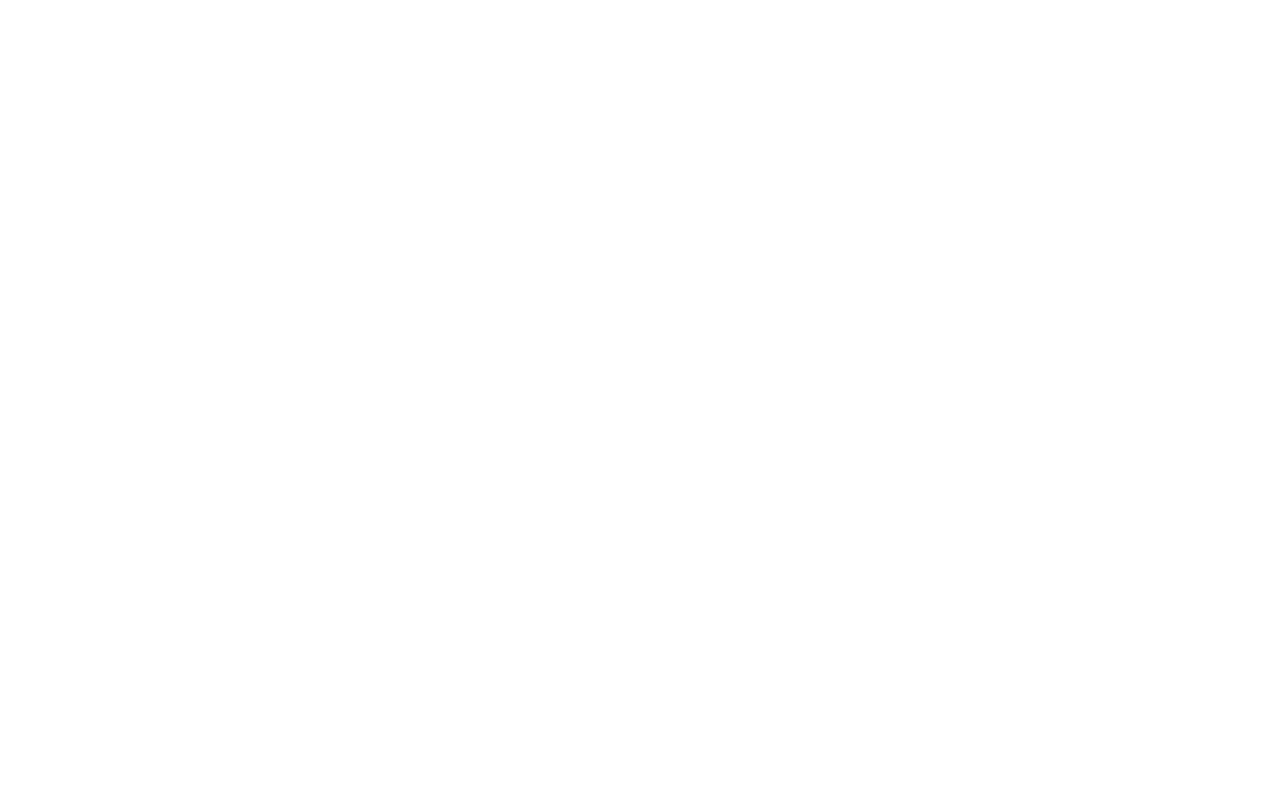
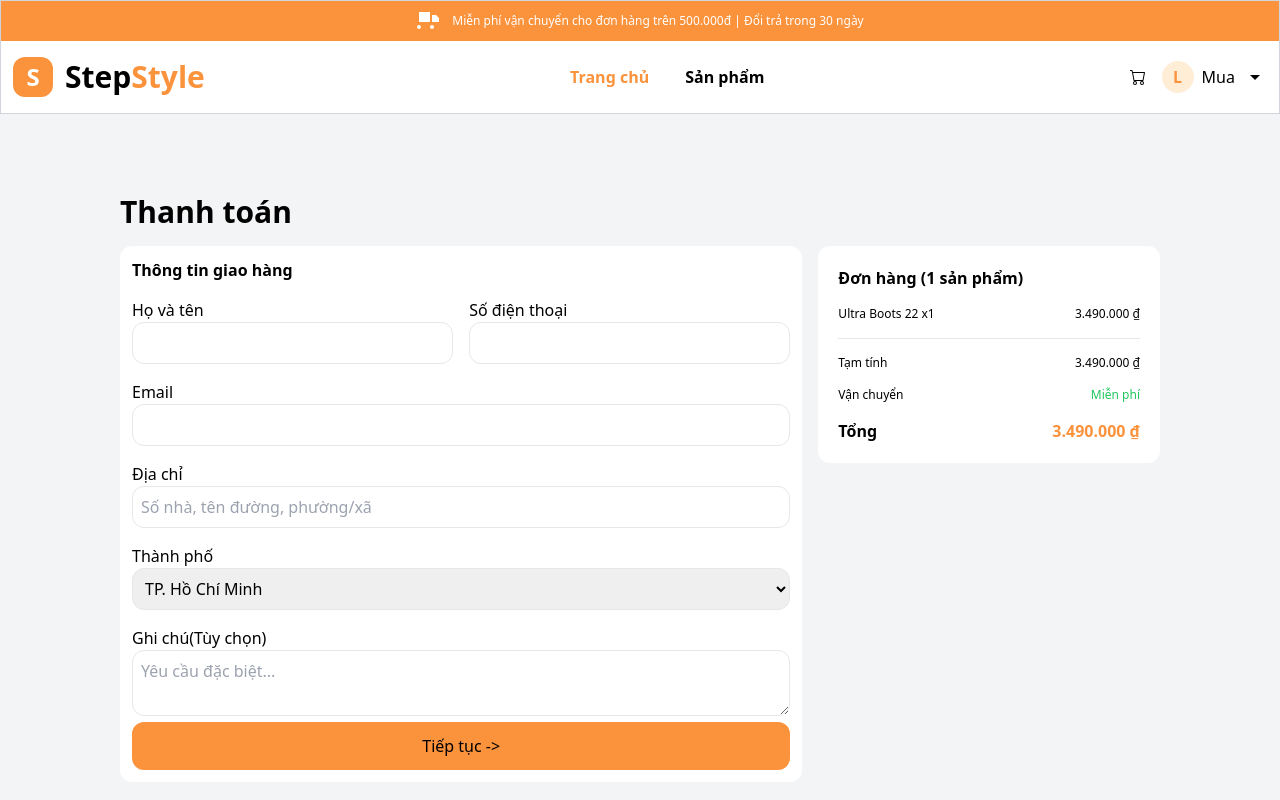
Before and after one commit to nkb2208/StepStyle, a React (Vite) app in the folder stepstyle-app/: page /checkout in a window 1280 px wide. Before the commit this address had no page. Shown: the top 800 px of the page. Built offline with nearby package versions, Linux system fonts and the light colour scheme.

Commit message:
add checkout page

```diff
--- a/stepstyle-app/src/App.jsx
+++ b/stepstyle-app/src/App.jsx
@@ -6,6 +6,7 @@
 import Cart from './pages/Cart';
 import Profile from './pages/Profile';
 import Order from './pages/Order';
+import CheckOut from './pages/Checkout';
 
 export default function App() {
   return (
@@ -19,6 +20,7 @@
         <Route path='/cart' element= {<Cart/>}/>
         <Route path='/profile' element= {<Profile/>}/>
         <Route path='/order' element={<Order/>}/>
+        <Route path='/checkout' element= {<CheckOut/>}/>
       </Routes>
     </BrowserRouter>
 
--- a/stepstyle-app/src/pages/Cart.jsx
+++ b/stepstyle-app/src/pages/Cart.jsx
@@ -83,7 +83,7 @@
                             </div>
 
 
-                            <button className="mt-4 rounded-xl w-full text-white bg-orange-500 flex items-center justify-center pr-3 pl-3 p-2">Tiến hành thanh toán</button>
+                            <Link to='/checkout' className="mt-4 rounded-xl w-full text-white bg-orange-500 flex items-center justify-center pr-3 pl-3 p-2">Tiến hành thanh toán</Link>
                             <Link to='/product' className="mt-4 text-gray-400 hover:text-orange-400 flex items-center justify-center">Tiếp tục mua sắm</Link>
                         </div>
                     </div>
--- /dev/null
+++ b/stepstyle-app/src/pages/Checkout.jsx
@@ -0,0 +1,110 @@
+import Footer from "../layouts/Footer";
+import NavBar from "../layouts/NavBar";
+
+function CheckOut(){
+    return(
+        <div className="bg-gray-100 flex flex-col min-h-screen">
+            <div>
+                <NavBar/>
+            </div>
+
+
+            <div className="p-10">
+                <div className="p-10 mr-10 ml-10">
+                    <p className="text-3xl font-bold">Thanh toán</p>
+
+                    <div className="flex gap-4 mt-4">
+                        <div className="w-2/3 bg-white p-3 rounded-xl">
+                            <p className="font-bold ">Thông tin giao hàng</p>
+                            <form className="mt-4" action="">
+                                <div className="flex gap-4">
+                                    <div className="w-1/2">
+                                        <p>Họ và tên</p>
+                                        <input className="border rounded-xl p-2 w-full" type="text" name="" id="" />
+                                    </div>
+                                    <div className="w-1/2">
+                                        <p>Số điện thoại</p>
+                                        <input className="border rounded-xl p-2 w-full" type="text" name="" id="" />
+                                    </div>
+                                </div>
+
+                                <div className="mt-4">
+                                    <p>Email</p>
+                                    <input className="w-full p-2 rounded-xl border" type="email" name="" id="" />
+                                </div>
+
+                                <div className="mt-4">
+                                    <p>Địa chỉ</p>
+                                    <input placeholder="Số nhà, tên đường, phường/xã" className="w-full p-2 rounded-xl border" type="email" name="" id="" />
+                                </div>
+
+                                <div className="mt-4">
+                                    <p>Thành phố</p>
+                                    <select className="w-full p-2 rounded-xl border" name="" id="">
+                                        <option value="">
+                                            TP. Hồ Chí Minh
+                                        </option>
+
+                                        <option value="">
+                                            Hà Nội
+                                        </option>
+
+                                        <option value="">
+                                            Đà Nẵng
+                                        </option>
+
+                                        <option value="">
+                                            Cần Thơ
+                                        </option>
+                                    </select>
+                                </div>
+
+
+
+                                <div className="mt-4">
+                                    <p>Ghi chú(Tùy chọn)</p>
+                                    <textarea placeholder="Yêu cầu đặc biệt..." className="w-full p-2 rounded-xl border" type="email" name="" id="" />
+                                </div>
+
+                                <button className="w-full flex items-center justify-center p-3 bg-orange-400 rounded-xl">Tiếp tục {'->'}</button>
+                            </form>
+                        </div>
+
+
+                        <div className="w-1/3 bg-white rounded-xl p-5 size-fit">
+                            <p className="font-bold">Đơn hàng (<span>1</span> sản phẩm)</p>
+
+                            <div className="pb-4 border-b mt-4 text-xs w-full flex items-center justify-between">
+                                <p>Ultra Boots 22 x<span>1</span></p>
+                                <p>3.490.000 ₫</p>
+                            </div>
+
+                            <div className="mt-4 text-xs w-full flex items-center justify-between">
+                                <p>Tạm tính</p>
+                                <p>3.490.000 ₫</p>
+                            </div>
+
+                            <div className="mt-4 text-xs w-full flex items-center justify-between">
+                                <p>Vận chuyển</p>
+                                <p className="text-green-500">Miễn phí</p>
+                            </div>
+
+                            <div className="text-md mt-4 w-full flex items-center justify-between">
+                                <p className="font-bold">Tổng</p>
+                                <p className="font-bold text-orange-400">3.490.000 ₫</p>
+                            </div>
+                        </div>
+                    </div>
+                </div >
+            </div>
+
+            <div className="mt-auto">
+                <Footer/>
+            </div>
+        </div>
+
+    );
+}
+
+
+export default CheckOut;
```
